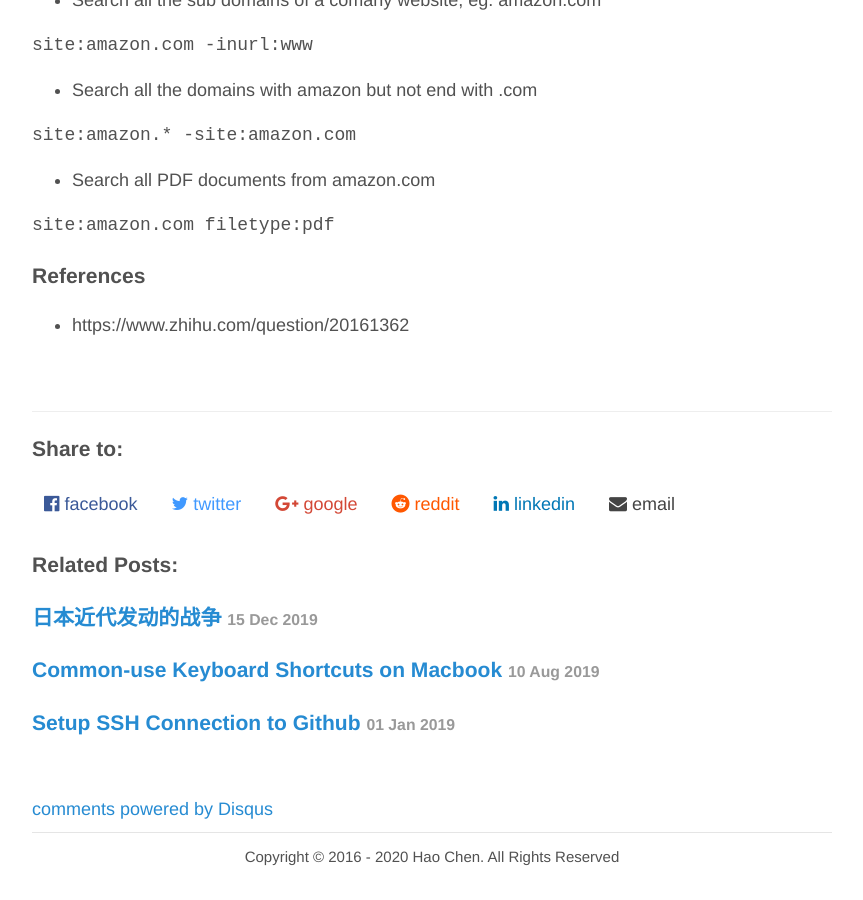
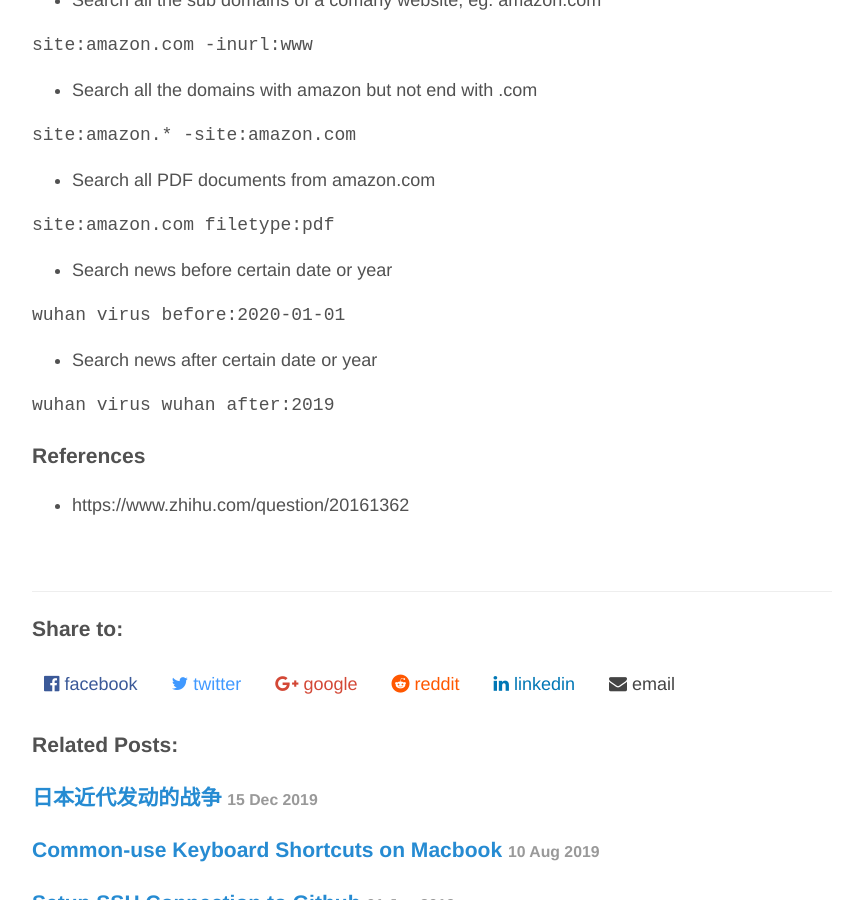
Before and after one commit to haoeric/haoeric.github.io, a Jekyll site: the page built from _posts/Skills/2016-03-28-Google-search-grammar.md, in a window 1280 px wide and 900 px high, scrolled down 1920 px. Shown: the whole window, without its empty margins (208-1071 px from the left). Built offline with Jekyll 4.4.1, drawn with Linux system fonts in a browser that asks for light colours; comment, search, counter and statistics services are not loaded; some of the changed text lies outside the part shown.

````diff
--- a/_posts/Skills/2016-03-28-Google-search-grammar.md
+++ b/_posts/Skills/2016-03-28-Google-search-grammar.md
@@ -51,7 +51,17 @@
 site:amazon.com filetype:pdf
 ```
 
+- Search news before certain date or year
 
+```txt
+wuhan virus before:2020-01-01
+```
+
+- Search news after certain date or year
+
+```txt
+wuhan virus wuhan after:2019
+```
 
 ### References
 
````
Also changed, not shown: other parts of _posts/Skills/2016-03-28-Google-search-grammar.md (+1 -1 lines).
